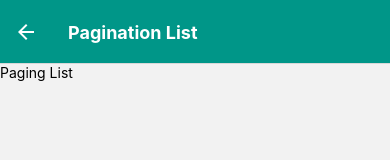
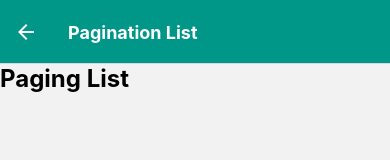
Before and after one commit to yoesuv/RN-Load-More-Paging, a React Native app: screen /PagingList in a window 390 px wide. Shown: the top 160 px of the page. Built offline with nearby package versions, Linux system fonts and the light colour scheme.

Commit message:
:pencil: add query client

```diff
--- a/src/screens/paging-list.tsx
+++ b/src/screens/paging-list.tsx
@@ -1,12 +1,23 @@
 import React from 'react';
+import { QueryClient, QueryClientProvider } from '@tanstack/react-query';
 import { StyleSheet, SafeAreaView, Text, View } from 'react-native';
 import { StackNavigationProp } from '@react-navigation/stack';
 import { RootStackParamsList } from './root-stack-params';
 
 type listScreenProp = StackNavigationProp<RootStackParamsList, 'PagingList'>;
+const queryClient = new QueryClient();
 
 export default function PagingList() {
-    return <SafeAreaView>
-        <Text>Paging List</Text>
+    return <QueryClientProvider client={queryClient}>
+    <SafeAreaView>
+        <Text style={styles.label}>Paging List</Text>
     </SafeAreaView>
+    </QueryClientProvider>
 }
+
+const styles = StyleSheet.create({
+    label: {
+        fontWeight: 'bold',
+        fontSize: 24,
+    }
+})
```
Also changed, not shown: src/screens/paging-grid.tsx (+8 -1 lines).
